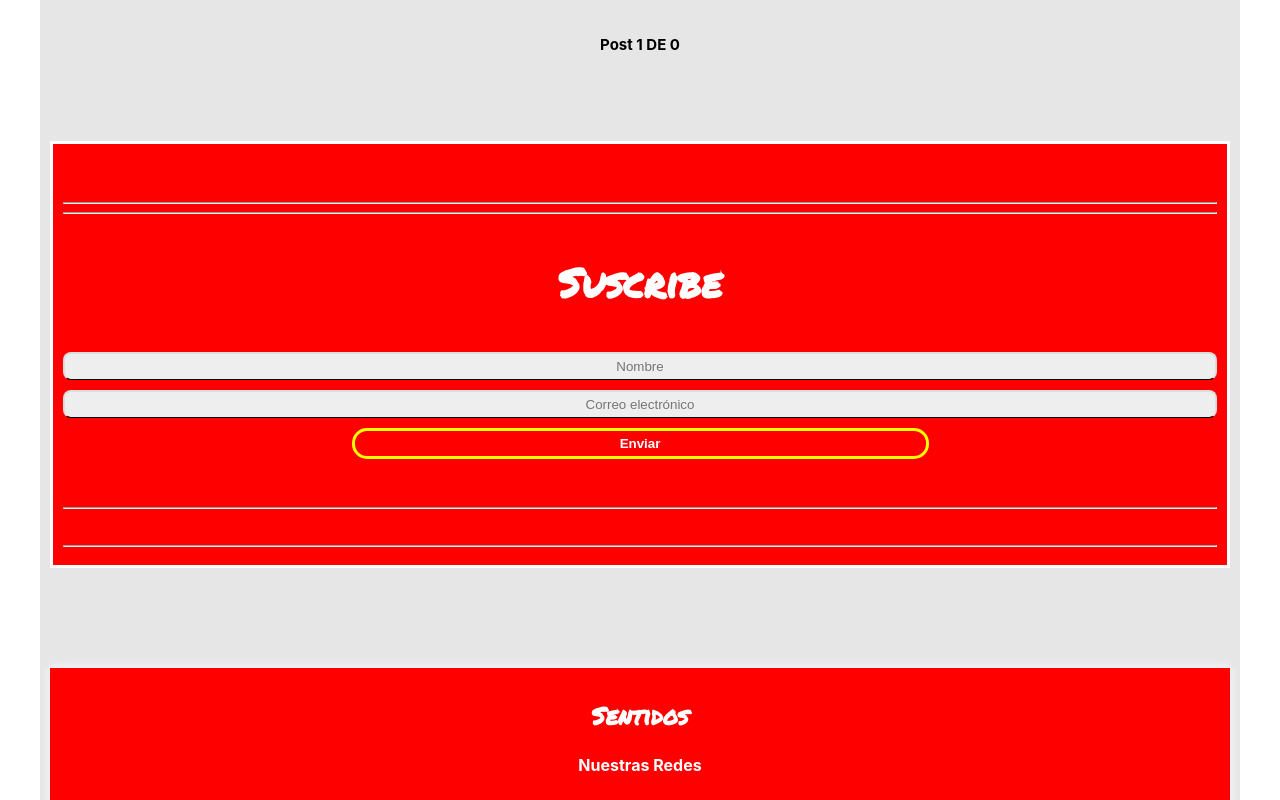
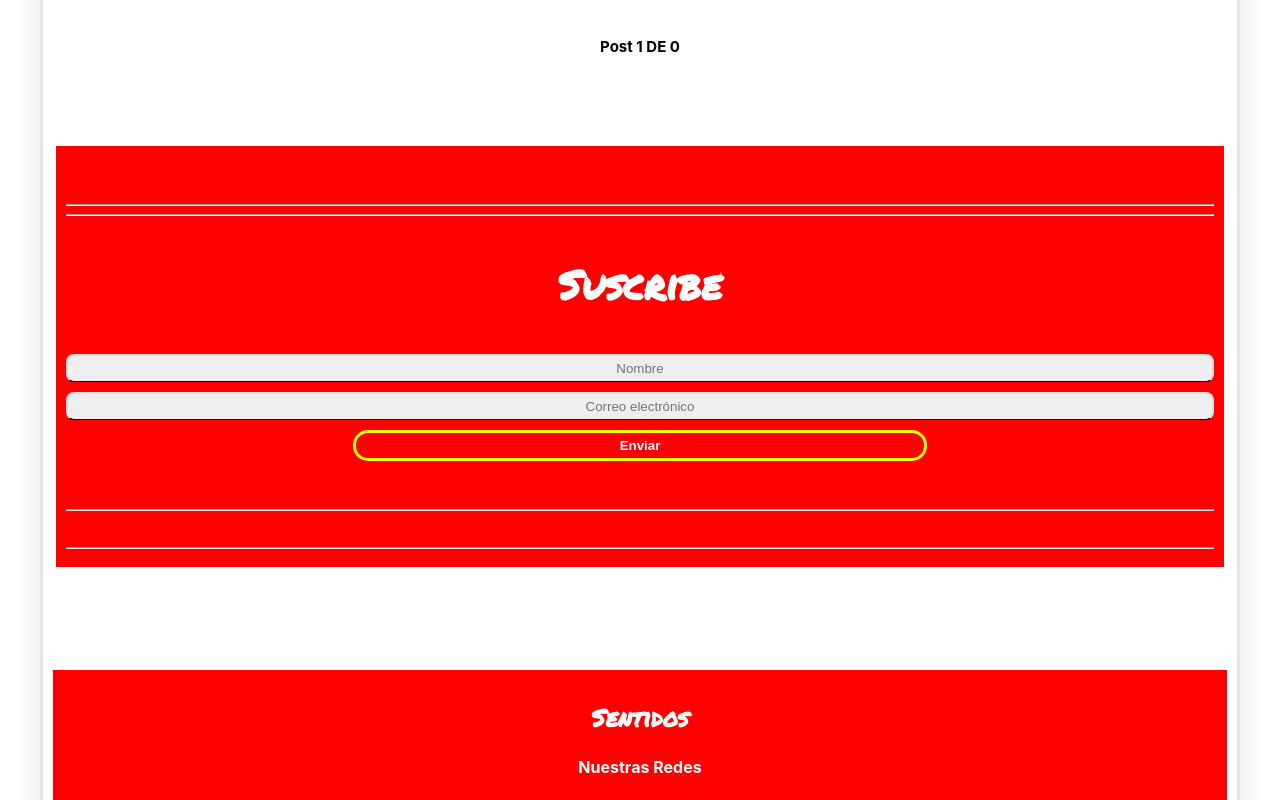
Before and after one commit to Xantino1997/sentidos-blog, a React (Create React App) app in the folder client/: page / in a window 1280 px wide. Shown: the part 1001-1801 px from the top of the page. Built offline with nearby package versions, Linux system fonts and the light colour scheme; no server answers; a web font is replaced by a local one.

Commit message:
Update App.css

```diff
--- a/client/src/App.css
+++ b/client/src/App.css
@@ -260,19 +260,17 @@ border: 2px solid blue;
 }
 /* PARA LOS CELUS */
 
-
 main{
   padding:10px;
   max-width:1200px;
   color:#000;
   margin:0 auto;
   /* background:#f5392c; */
-  background:#e6e6e6;
-
-}
-
-
-
+  background:#fff;
+  border:3px solid #e6e6e6;
+  box-shadow: 0 0 30px #e6e6e6;
+
+}
 
 .hidden {
   visibility: hidden;
```
